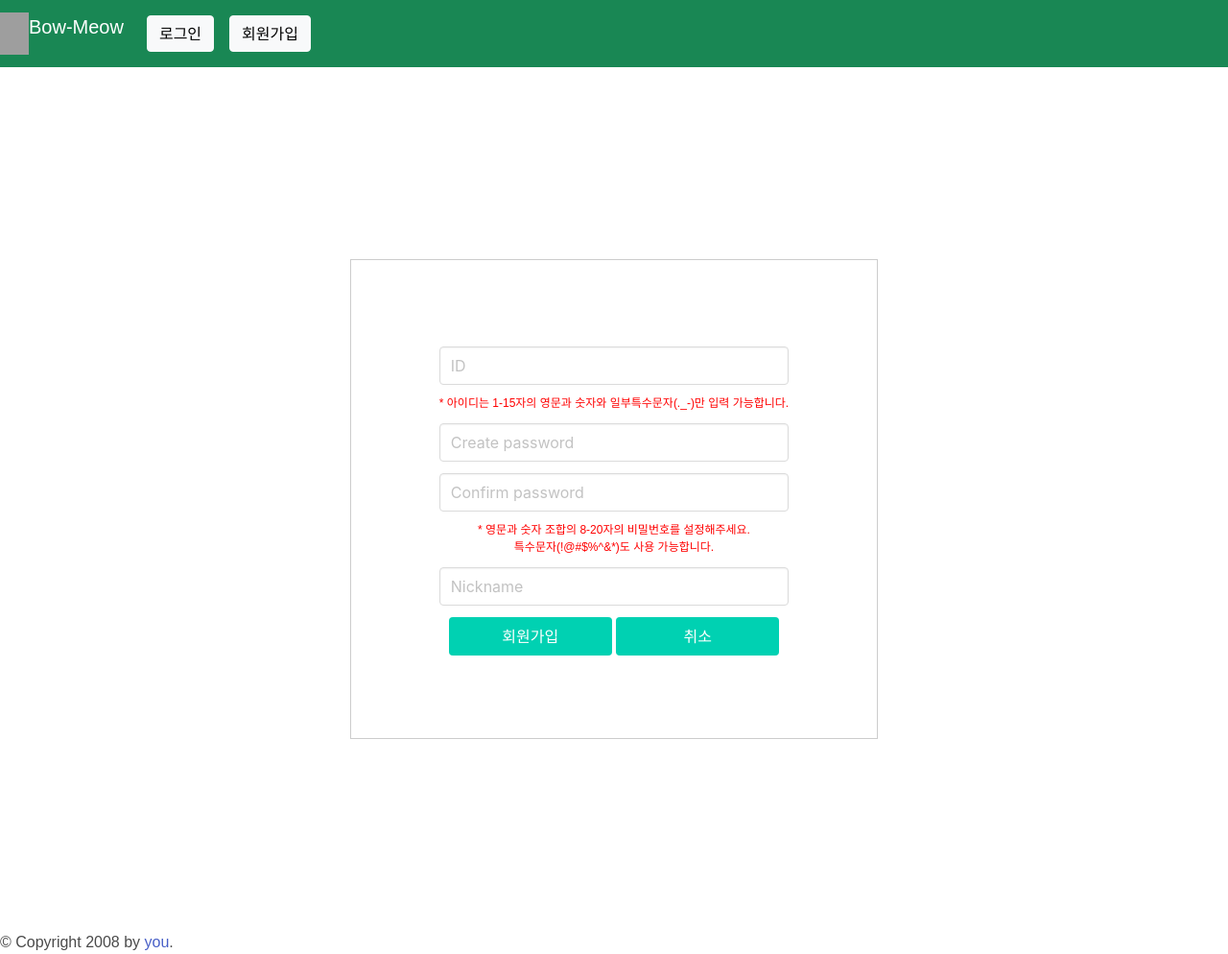
After one commit to exit-Han/bow-meow, a Flask app: page /register in a window 1280 px wide. The commit adds this page. Shown: the whole page at 96% size. Run offline with Flask 2, Linux system fonts and the light colour scheme; data that the repository does not hold is empty; some libraries are stand-ins or nearby versions; grey boxes are pictures that could not be loaded.

Commit message:
회원가입 html 생성, css 내용 추가, app.py 업데이트

```diff
--- a/app.py
+++ b/app.py
@@ -88,15 +88,65 @@ def comment_get():
     comment_list = list(db.comment.find({}, {'_id': False}))
     return jsonify({'lists':comment_list})
 
-# 회원가입 페이지 렌더링
-@app.route("/auth/join")
-def join():
-    return render_template('join.html')
 
-# 로그인 페이지 렌더링
-@app.route("/auth/login")
+
+# JWT 토큰을 만들 때 필요한 비밀문자열입니다. 아무거나 입력해도 괜찮습니다.
+# 이 문자열은 서버만 알고있기 때문에, 내 서버에서만 토큰을 인코딩(=만들기)/디코딩(=풀기) 할 수 있습니다.
+SECRET_KEY = 'SPARTA'
+
+# JWT 패키지를 사용합니다. (설치해야할 패키지 이름: PyJWT)
+import jwt
+
+# 토큰에 만료시간을 줘야하기 때문에, datetime 모듈도 사용합니다.
+import datetime
+
+# 회원가입 시엔, 비밀번호를 암호화하여 DB에 저장해두는 게 좋습니다.
+# 그렇지 않으면, 개발자(=나)가 회원들의 비밀번호를 볼 수 있으니까요.^^;
+import hashlib
+
+
+#################################
+##  HTML을 주는 부분             ##
+#################################
+
+
+
+@app.route('/login')
 def login():
-    return render_template('login.html')
+    msg = request.args.get("msg")
+    return render_template('login.html', msg=msg)
+
+
+@app.route('/register')
+def register():
+    return render_template('register.html')
+
+
+#################################
+##  로그인을 위한 API            ##
+#################################
+
+# [회원가입 API]
+# id, pw, nickname을 받아서, mongoDB에 저장합니다.
+# 저장하기 전에, pw를 sha256 방법(=단방향 암호화. 풀어볼 수 없음)으로 암호화해서 저장합니다.
+@app.route('/api/register', methods=['POST'])
+def api_register():
+    id_receive = request.form['id_give']
+    pw_receive = request.form['pw_give']
+    nickname_receive = request.form['nickname_give']
+
+    pw_hash = hashlib.sha256(pw_receive.encode('utf-8')).hexdigest()
+
+    doc = {
+        "userId": id_receive,  # 아이디
+        "password": pw_hash,  # 비밀번호
+        "nickname": nickname_receive  # 닉네임
+    }
+
+    db.user.insert_one(doc)
+
+    return jsonify({'result': 'success'})
+
 
 if __name__ == '__main__':
     app.run('0.0.0.0', port=5000, debug=True)
--- a/static/css/style.css
+++ b/static/css/style.css
@@ -68,3 +68,48 @@
 }
 
 /*end of details page*/
+
+
+/*register page*/
+.important {
+  color: #336699;
+}
+
+.section {
+  max-width: 550px;
+  height: 500px;
+
+
+  margin: 200px auto;
+  border: 1px solid #ccc;
+
+  padding: 0px;
+}
+
+.container {
+  display: inline-block;
+  vertical-align: middle;
+  width: 350px;
+  padding-top: 90px;
+
+}
+
+.button {
+  margin: auto;
+  width: 170px;
+}
+#userpw {
+  margin-right: 10px;
+
+}
+
+.is-hidden {
+  display: none!important;
+}
+.field p {
+  color: red;
+  font-size: 12px;
+  padding-top: 10px;
+}
+
+/*end of register page*/
--- a/templates/base.html
+++ b/templates/base.html
@@ -40,7 +40,7 @@
           <button type="button" class="btn btn-light" onclick="goToLoginPage()">로그인</button></a>
       </li>
       <li class="nav-item">
-        <a class="nav-link" href="/auth/join">
+        <a class="nav-link" href="/register">
           <button type="button" class="btn btn-light" onclick="goToJoinPage()">회원가입</button></a>
       </li>
     </ul>
--- /dev/null
+++ b/templates/register.html
@@ -0,0 +1,171 @@
+{% extends "base.html" %} {% block title %}Index{% endblock %} {% block head %}
+{{ super() }}
+
+<!-- <style type="text/css">
+  .important {
+    color: #336699;
+  }
+
+  .section {
+    max-width: 550px;
+    height: 500px;
+
+
+    margin: 200px auto;
+    border: 1px solid #ccc;
+
+    padding: 0px;
+  }
+
+  .container {
+    display: inline-block;
+    vertical-align: middle;
+    width: 350px;
+    padding-top: 125px;
+
+  }
+
+  .button {
+    margin: auto;
+    width: 170px;
+  }
+  #userpw {
+    margin-right: 10px;
+
+  }
+
+  .is-hidden {
+        display: none!important;
+  }
+</style> -->
+{% endblock %} {% block content %}  {% block navbar %} {% endblock %}
+
+        <!-- Webpage Title -->
+        <title>Bow-Meow</title>
+
+        <!-- Required meta tags -->
+        <meta charset="utf-8">
+        <meta name="viewport" content="width=device-width, initial-scale=1, shrink-to-fit=no">
+
+        <!-- Bulma CSS -->
+        <link rel="stylesheet" href="https://cdn.jsdelivr.net/npm/bulma@0.9.1/css/bulma.min.css">
+        <link rel="stylesheet" href="{{ url_for('static', filename='css/styles.css') }}">
+        <!-- JS -->
+        <script src="https://ajax.googleapis.com/ajax/libs/jquery/3.4.1/jquery.min.js"></script>
+        <script src="https://cdnjs.cloudflare.com/ajax/libs/jquery-cookie/1.4.1/jquery.cookie.js"></script>
+
+        <script>
+            // 간단한 회원가입 함수입니다.
+            // 아이디, 비밀번호, 닉네임을 받아 DB에 저장합니다.
+            function register() {
+
+                $.ajax({
+                    type: "POST",
+                    url: "/api/register",
+                    data: {
+                        id_give: $('#userid').val(),
+                        pw_give: $('#userpw').val(),
+                        nickname_give: $('#usernick').val()
+                    },
+                    success: function (response) {
+                        if (response['result'] == 'success') {
+                            alert('회원가입이 완료되었습니다.')
+                            window.location.href = '/login'
+                        } else {
+                            alert(response['msg'])
+                        }
+                    }
+                })
+            }
+
+            //hiddin 아직 적용 안 됨
+            function toggle_sign_up() {
+                $("#sign-up-box").toggleClass("is-hidden")
+            }
+            function toggle_sign_up() {
+                $("#sign-up-box").toggleClass("is-hidden")
+                $("#div-sign-in-or-up").toggleClass("is-hidden")
+                $("#btn-check-dup").toggleClass("is-hidden")
+                $("#help-id").toggleClass("is-hidden")
+                $("#help-password").toggleClass("is-hidden")
+                $("#help-password2").toggleClass("is-hidden")
+            }
+
+            //password 아직 적용 안 됨
+            function is_nickname(asValue) {
+                var regExp = /^(?=.*[a-zA-Z])[-a-zA-Z0-9_.]{2,10}$/;
+                return regExp.test(asValue);
+            }
+
+            function is_password(asValue) {
+                var regExp = /^(?=.*\d)(?=.*[a-zA-Z])[0-9a-zA-Z!@#$%^&*]{8,20}$/;
+                return regExp.test(asValue);
+            }
+            //password 재확인
+
+        </script>
+
+        <div class="section has-text-centered" style="padding: 0px">
+            <!-- <h1 class="title">회원가입 페이지</h1> -->
+            <div class="container">
+                <div class="field is-horizontal">
+                    <!-- <div class="field-label is-normal"> -->
+                        <!-- <label class="label" for="userid">ID</label>
+                    </div> -->
+                    <div class="field-body">
+                        <div class="field">
+                            <div class="control">
+                                <input type="text" class="input" id="userid" aria-describedby="emailHelp"
+                                       placeholder="ID">
+                            </div>
+                            <p class="register-font">
+                                * 아이디는 1-15자의 영문과 숫자와 일부특수문자(._-)만 입력 가능합니다.
+                            </p>
+                        </div>
+                    </div>
+                </div>
+                <div class="field is-horizontal">
+                    <!-- <div class="field-label is-normal">
+                        <label class="label" for="userpw">PW</label>
+                    </div> -->
+                    <div class="field-body">
+                        <div class="field">
+                            <div class="control">
+                                <input type="password" class="input" id="userpw" placeholder="Create password">
+                            </div>
+                        </div>
+                    </div>
+                </div>
+                <div class="field is-horizontal">
+                    <!-- <div class="field-label is-normal">
+                      <label class="label" for="userpw">PW</label>
+                    </div> -->
+                    <div class="field-body">
+                        <div class="field">
+                            <div class="control">
+                              <input type="password" class="input" id="userpw2" placeholder="Confirm password">
+                            </div>
+                            <p>
+                            * 영문과 숫자 조합의 8-20자의 비밀번호를 설정해주세요.<br>특수문자(!@#$%^&*)도 사용 가능합니다.
+                            </p>
+                        </div>
+                    </div>
+                </div>
+                <div class="field is-horizontal">
+                    <!-- <div class="field-label is-normal">
+                        <label class="label" for="usernick">NICKNAME</label>
+                    </div> -->
+                    <div class="field-body">
+                        <div class="field">
+                            <div class="control">
+                                <input type="text" class="input" id="usernick" placeholder="Nickname">
+                            </div>
+                        </div>
+                    </div>
+                </div>
+                <button class="button is-primary" onclick="register()">회원가입</button>
+                <button class="button is-primary" href="/login">취소</button>
+            </div>
+        </div>
+
+{% endblock %}
```
